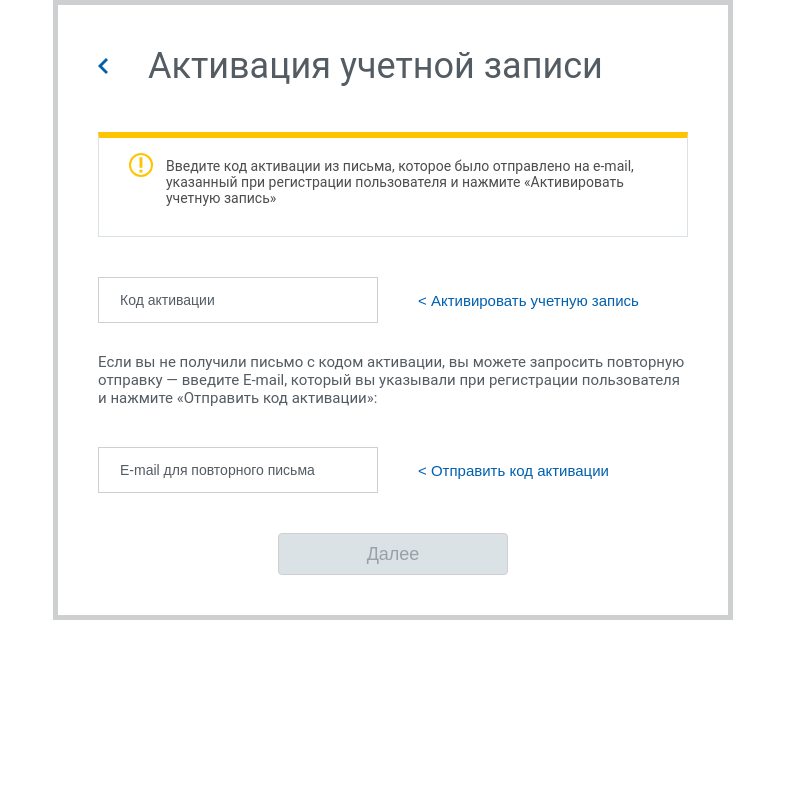
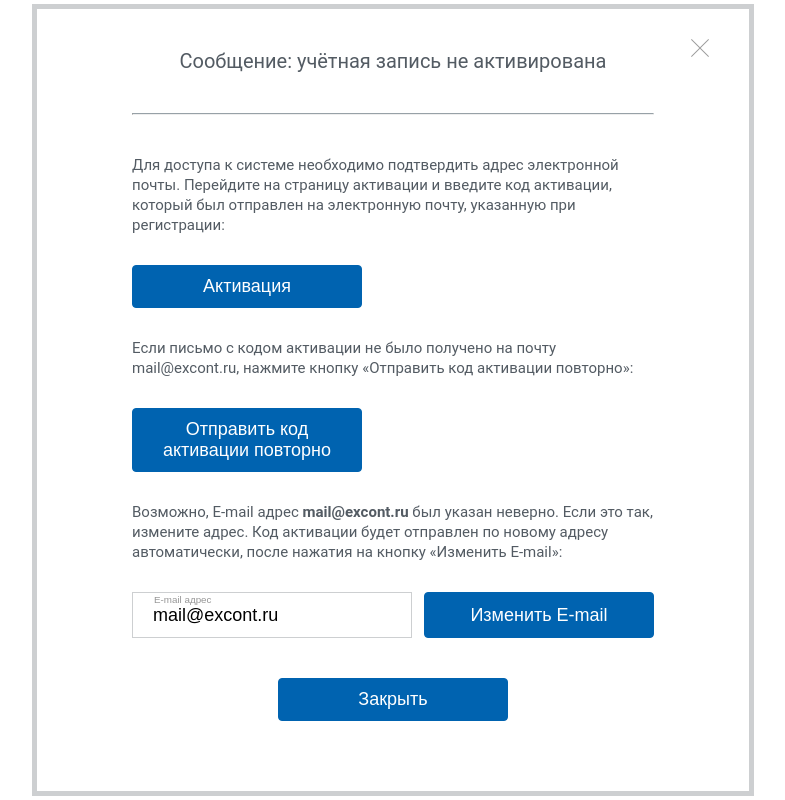
Before and after one commit to Mirzamorph/excont-react-modals, a React (Create React App) app: page / in a window 1280 px wide. Shown: the top 800 px of the page, without its empty margins (247-1032 px from the left). Built offline with nearby package versions, Linux system fonts and the light colour scheme.

Commit message:
new component

```diff
--- /dev/null
+++ b/src/components/UserNotActivated.js
@@ -0,0 +1,40 @@
+import React from 'react';
+import Popup from './partials/Popup';
+import { InputText } from './partials/FormParts';
+
+function UserNotActivated() {
+  return (
+    <div className="container">
+      <Popup title="Сообщение: учётная запись не активирована">
+        <p>
+          Для доступа к системе необходимо подтвердить адрес электронной почты.
+          Перейдите на страницу активации и введите код активации, который был
+          отправлен на электронную почту, указанную при регистрации:
+        </p>
+        <button type="button" className="btn">
+          Активация
+        </button>
+        <p>
+          Если письмо с кодом активации не было получено на почту
+          mail@excont.ru, нажмите кнопку «Отправить код активации повторно»:
+        </p>
+        <button type="button" className="btn">
+          Отправить код активации повторно
+        </button>
+        <p>
+          Возможно, E-mail адрес <b>mail@excont.ru</b> был указан неверно. Если
+          это так, измените адрес. Код активации будет отправлен по новому
+          адресу автоматически, после нажатия на кнопку «Изменить E-mail»:
+        </p>
+        <div className="popup__two-cols">
+          <InputText placeholder="E-mail адрес" value="mail@excont.ru" />
+          <button type="button" className="btn">
+            Изменить E-mail
+          </button>
+        </div>
+      </Popup>
+    </div>
+  );
+}
+
+export default UserNotActivated;
--- a/src/components/index.js
+++ b/src/components/index.js
@@ -13,9 +13,12 @@ import NotConfirmed from './NotConfirmed';
 import CodeSent from './CodeSent';
 import User from './User';
 import Activation from './Activation';
+import UserNotActivated from './UserNotActivated';
 
 const Modals = () => (
   <>
+    <UserNotActivated />
+    <hr className="hr" />
     <Activation />
     <hr className="hr" />
     <User />
--- a/src/index.scss
+++ b/src/index.scss
@@ -33,12 +33,13 @@ $textBlue: #005FAF;
 
 .btn {
   width: 230px;
-  height: 42px;
+  min-height: 42px;
   display: inline-flex;
   justify-content: center;
   align-items: center;
   font-size: 18px;
   color: #fff;
+  padding: 10px 20px;
   border: 1px solid $bgBlue;
   border-radius: 4px;
   box-sizing: border-box;
@@ -464,6 +465,16 @@ body, html {
       justify-content: space-between;
     }
   }
+  & .btn {
+    margin-bottom: 30px;
+  }
+  &__two-cols {
+    display: flex;
+    justify-content: space-between;
+    & .btn {
+      margin-bottom: 0;
+    }
+  }
   &__btn-close {
     position: absolute;
     top: 30px;
```
